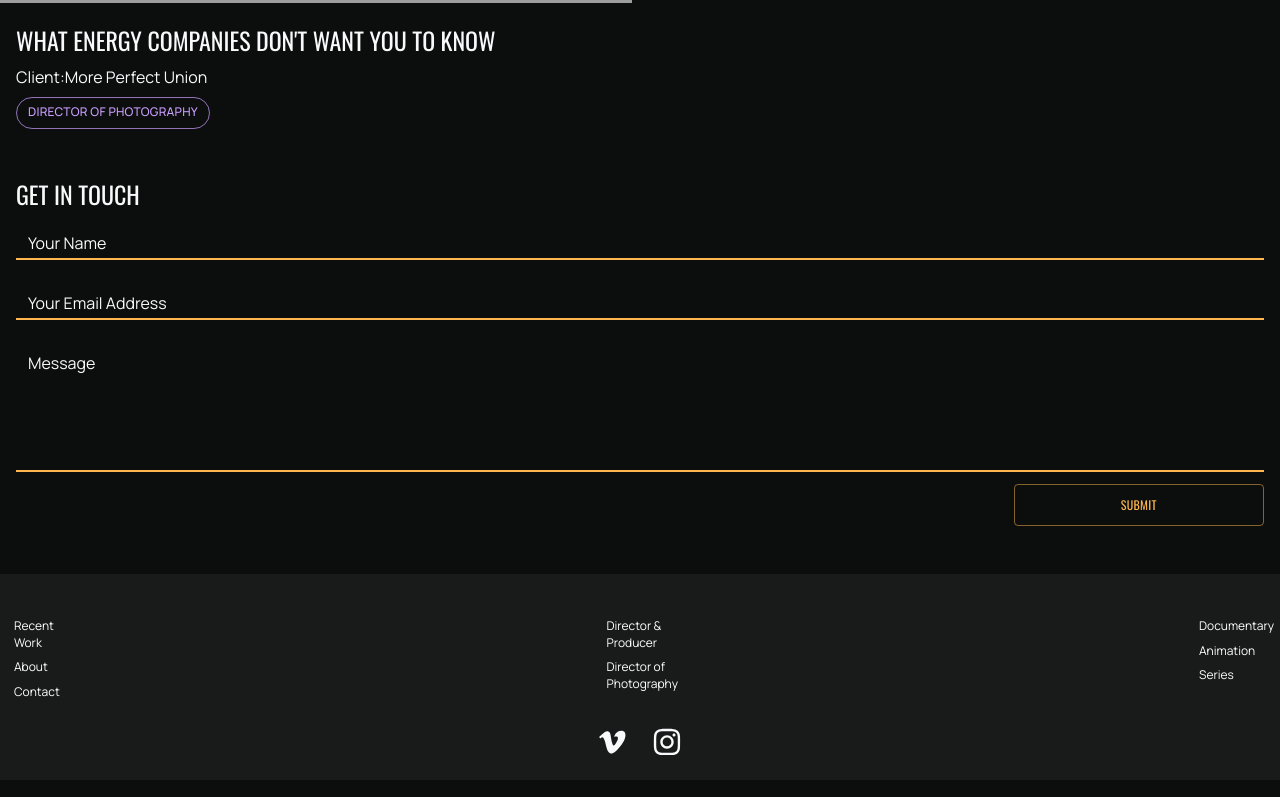
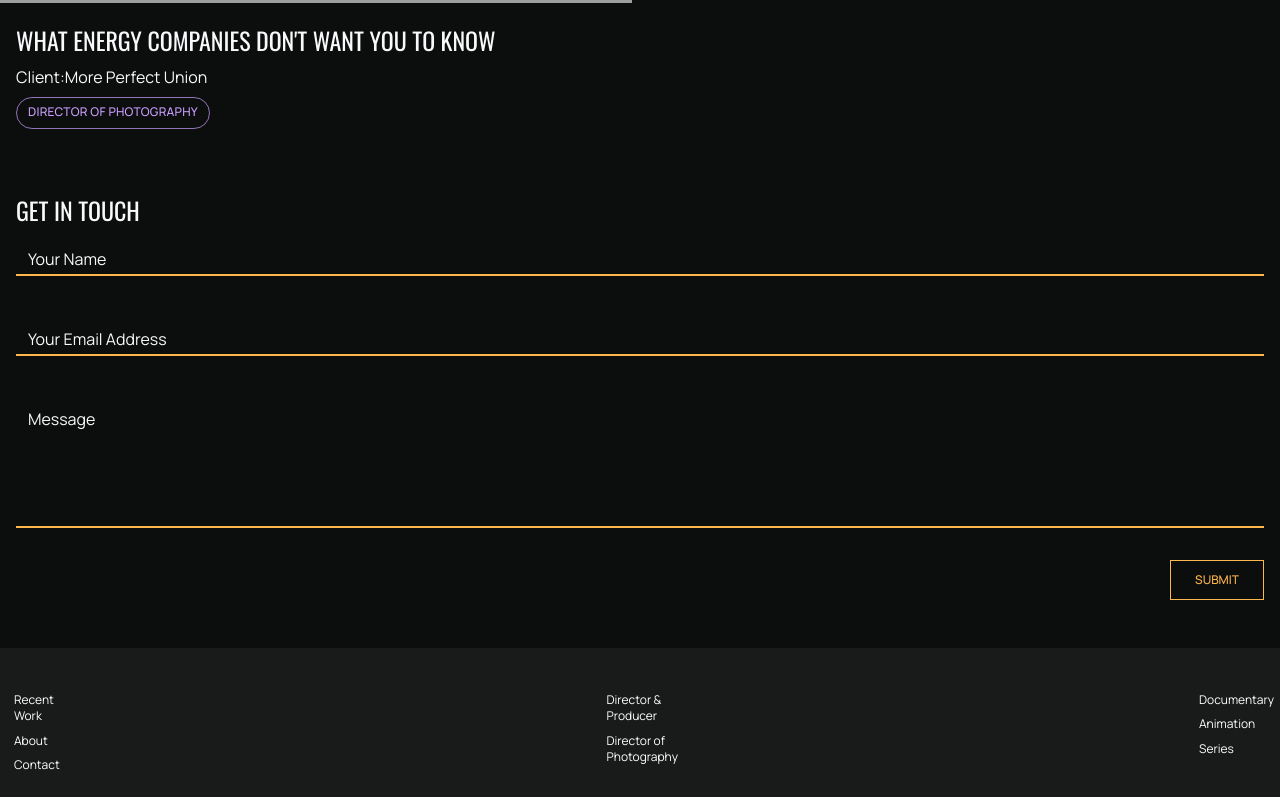
Before and after one commit to mwkwsd/sensensomething, a React (Create React App) app: page / in a window 1280 px wide. Shown: the part 2717-3514 px from the top of the page. Built offline with nearby package versions, Linux system fonts and the light colour scheme; grey boxes are pictures that could not be loaded.

Commit message:
Updated buttons

```diff
--- a/src/components/atoms/buttons/HireMeButton.tsx
+++ /dev/null
@@ -1,23 +0,0 @@
-import { Button } from '@mui/material'
-import { Link } from 'react-router-dom'
-
-export function HireMeButton() {
-  return (
-    <Button
-      component={Link}
-      to="/#contact"
-      size="small"
-      sx={{
-        color: '#79DFC1',
-        marginRight: '8px',
-        fontSize: '0.8rem',
-        whiteSpace: 'nowrap',
-        border: '1px solid #79DFC1',
-        borderRadius: '0',
-        padding: '10px 20px',
-      }}
-    >
-      READY TO HIRE ME?
-    </Button>
-  )
-}
--- /dev/null
+++ b/src/components/atoms/buttons/OutlinedButton.tsx
@@ -0,0 +1,39 @@
+import { Button, SxProps, Typography } from '@mui/material'
+
+type OutlinedButtonProps = {
+  color: string
+  text: string
+  sx?: SxProps
+  onClick?: () => void
+  component?: React.ElementType
+  to?: string
+}
+export function OutlinedButton({
+  color,
+  text,
+  sx,
+  onClick,
+  component,
+  to,
+}: OutlinedButtonProps) {
+  return (
+    <Button
+      component={component ?? 'button'}
+      onClick={onClick}
+      to={to}
+      size="small"
+      sx={{
+        whiteSpace: 'nowrap',
+        borderRadius: '0',
+        padding: '0.875rem 0',
+        flex: '0 50%',
+        border: `1px solid ${color}`,
+        ...sx,
+      }}
+    >
+      <Typography variant="button" sx={{ color }}>
+        {text}
+      </Typography>
+    </Button>
+  )
+}
--- a/src/components/atoms/buttons/ShowMoreButton.tsx
+++ /dev/null
@@ -1,24 +0,0 @@
-import { Button } from '@mui/material'
-
-type ShowMoreButtonProps = {
-  onClick: () => void
-}
-
-export function ShowMoreButton({ onClick }: ShowMoreButtonProps) {
-  return (
-    <Button
-      onClick={onClick}
-      size="small"
-      sx={{
-        color: 'white',
-        fontSize: '0.8rem',
-        whiteSpace: 'nowrap',
-        border: '1px solid white',
-        borderRadius: '0',
-        padding: '10px 20px',
-      }}
-    >
-      LOAD MORE VIDEOS
-    </Button>
-  )
-}
--- a/src/components/atoms/formInput/TextInput.tsx
+++ b/src/components/atoms/formInput/TextInput.tsx
@@ -1,11 +1,6 @@
-import {
-  InputProps,
-  TextField,
-  TextFieldProps,
-  useTheme,
-} from '@mui/material'
+import { InputProps, TextField, TextFieldProps, useTheme } from '@mui/material'
+import { WithRequired } from '../../../common/utils/typescriptUtils'
 import { Input } from '../../molecules/contactForm/ContactForm'
-import { WithRequired } from '../../../common/utils/typescriptUtils'
 
 export type TextInputProps = {
   fieldName: Input
@@ -42,8 +37,12 @@ export function TextInput({ fieldName, label, ...rest }: TextInputProps) {
       label={label}
       name={fieldName}
       rows={rest.multiline ? 5 : 1}
-      InputLabelProps={{ sx: { paddingLeft: '12px', fontSize: '16px' } }}
-      InputProps={inputProps}
+      slotProps={{
+        inputLabel: {
+          sx: { paddingLeft: '0.75rem', fontSize: '1rem' },
+        },
+        input: inputProps,
+      }}
       {...rest}
     />
   )
--- a/src/components/molecules/contactForm/ContactForm.tsx
+++ b/src/components/molecules/contactForm/ContactForm.tsx
@@ -5,8 +5,10 @@ import {
   Grid2,
   TextFieldProps,
   Typography,
+  useTheme,
 } from '@mui/material'
 import { useMemo, useRef, useState } from 'react'
+import { OutlinedButton } from '../../atoms/buttons/OutlinedButton'
 import { FieldError } from '../../atoms/formInput/FieldError'
 import { TextInput } from '../../atoms/formInput/TextInput'
 
@@ -29,6 +31,7 @@ const defaultFieldState: { [key in Input]: string } = inputs.reduce(
 )
 
 export function ContactForm() {
+  const theme = useTheme()
   const [fieldStates, setFieldStates] = useState(defaultFieldState)
   const [fieldErrors, setFieldErrors] = useState(defaultFieldState)
   const [formError, setFormError] = useState(false)
@@ -111,13 +114,13 @@ export function ContactForm() {
     <>
       {!formSubmitted && (
         <Grid2
+          container
           id="contact"
-          container
-          spacing={1.5}
+          spacing={4}
           component="form"
           ref={form}
           onSubmit={e => sendEmail(e)}
-          sx={{ paddingX: '16px' }}
+          sx={{ paddingX: '1rem' }}
         >
           {inputs.map(i => (
             <Grid2 key={`${i}-input-key`} size={{ xs: 12 }}>
@@ -133,16 +136,22 @@ export function ContactForm() {
               )}
             </Grid2>
           ))}
-          <Grid2 size={{ xs: 2.5 }} marginLeft={'auto'}>
-            <Button
-              disableElevation
-              type="submit"
-              variant="outlined"
-              color="email"
-              sx={{ width: '100%', paddingY: '12px' }}
-            >
-              SUBMIT
-            </Button>
+          <Grid2
+            size={{ xs: 2.5 }}
+            flexGrow={1}
+            justifyContent="right"
+            sx={{ position: 'relative', height: '2.5rem' }}
+          >
+            <OutlinedButton
+              sx={{
+                width: '5.875rem',
+                height: '2.5rem',
+                position: 'absolute',
+                right: 0,
+              }}
+              text="Submit"
+              color={theme.palette.email.main}
+            />
           </Grid2>
           {formError && (
             <FieldError message="Something went wrong and the form was not submitted. Please try again." />
--- a/src/components/organisms/seriesDetailEpisodes/SeriesDetailEpisodes.tsx
+++ b/src/components/organisms/seriesDetailEpisodes/SeriesDetailEpisodes.tsx
@@ -3,7 +3,7 @@ import { useMemo, useState } from 'react'
 import { ISeriesDetail } from '../../../common/interfaces/ISeriesDetail'
 import { IVideoInfo } from '../../../common/interfaces/IVideoInfo'
 import { getVideoInfoForTitle } from '../../../common/utils/utils'
-import { UnderlinedButton } from '../../atoms/buttons/UnderlinedButton'
+import { OutlinedButton } from '../../atoms/buttons/OutlinedButton'
 import { SeriesVideoCard } from '../../molecules/seriesVideoCard/SeriesVideoCard'
 
 type SeriesDetailEpisodesProps = {
@@ -31,10 +31,15 @@ export function SeriesDetailEpisodes({
 
     return (
       <Container
-        sx={{ padding: '0px', display: 'flex', justifyContent: 'center' }}
+        sx={{
+          padding: '1.5rem 1rem 0',
+          display: 'flex',
+          justifyContent: 'center',
+        }}
       >
-        <UnderlinedButton
-          label="See All Episodes"
+        <OutlinedButton
+          text="Show More Episodes"
+          color="#FFFFFF"
           onClick={() => setShouldSeeAllEpisodes(!shouldSeeAllEpisodes)}
         />
       </Container>
@@ -42,8 +47,8 @@ export function SeriesDetailEpisodes({
   }, [shouldSeeAllEpisodes, numberOfVideos])
 
   return (
-    <Box sx={{ paddingTop: '16px' }}>
-      <Typography variant="h1" sx={{ paddingX: '16px' }}>
+    <Box sx={{ paddingTop: '1rem' }}>
+      <Typography variant="h1" sx={{ paddingX: '1rem' }}>
         Episodes
       </Typography>
       <Grid2 container spacing={2}>
--- a/src/components/organisms/videoList/VideoList.tsx
+++ b/src/components/organisms/videoList/VideoList.tsx
@@ -1,55 +1,64 @@
-import { Grid } from '@mui/material'
+import { Grid2, Stack } from '@mui/material'
+import { useState } from 'react'
+import { Link, useLocation } from 'react-router-dom'
 import { IVideoInfo } from '../../../common/interfaces/IVideoInfo'
+import { OutlinedButton } from '../../atoms/buttons/OutlinedButton'
 import { VideoCard } from '../../molecules/videoCard/VideoCard'
-import { ShowMoreButton } from '../../atoms/buttons/ShowMoreButton'
-import { HireMeButton } from '../../atoms/buttons/HireMeButton'
-import { useState } from 'react'
-import { useLocation } from 'react-router-dom'
 
 type VideoListProps = {
   videos: IVideoInfo[]
   pageType: 'genre' | 'role' | 'recent'
 }
 
-const videosPerPage = 3
+const VIDEOS_PER_PAGE = 3
 
 export function VideoList({ videos, pageType }: VideoListProps) {
   const location = useLocation()
   const isHomePage = location.pathname === '/'
 
   const [visibleVideos, setVisibleVideos] = useState(
-    videos.slice(0, videosPerPage)
+    videos.slice(0, VIDEOS_PER_PAGE)
   )
 
   const handleShowMore = () => {
-    setVisibleVideos(videos.slice(0, visibleVideos.length + videosPerPage))
+    setVisibleVideos(videos.slice(0, visibleVideos.length + VIDEOS_PER_PAGE))
   }
 
   const allVideosDisplayed = visibleVideos.length === videos.length
 
   const videoComponents = visibleVideos.map((video: IVideoInfo) => (
-    <Grid item xs={12} md={6} key={`grid-item-video-list-${video.title}`}>
+    <Grid2 size={{ xs: 12, md: 6 }} key={`grid-item-video-list-${video.title}`}>
       <VideoCard video={video} pageType={pageType} />
-    </Grid>
+    </Grid2>
   ))
 
   return (
     <>
-      <Grid container spacing={2}>
+      <Grid2 container spacing={2}>
         {videoComponents}
-      </Grid>
-      <div
-        style={{
-          display: 'flex',
-          justifyContent: 'center',
-          gap: '2px',
-          paddingLeft: '16px',
-          paddingRight: '16px',
-        }}
+      </Grid2>
+      <Stack
+        direction="row"
+        spacing={{ xs: 1 }}
+        justifyContent="center"
+        sx={{ paddingTop: '1rem', paddingX: '1rem' }}
       >
-        {!isHomePage && <HireMeButton />}
-        {!allVideosDisplayed && <ShowMoreButton onClick={handleShowMore} />}
-      </div>
+        {!isHomePage && (
+          <OutlinedButton
+            text="Ready to Hire Me?"
+            color="#79DFC1"
+            component={Link}
+            to="/#contact"
+          />
+        )}
+        {!allVideosDisplayed && (
+          <OutlinedButton
+            text="Show More Videos"
+            color="#FFFFFF"
+            onClick={handleShowMore}
+          />
+        )}
+      </Stack>
     </>
   )
 }
--- a/src/theme.tsx
+++ b/src/theme.tsx
@@ -61,15 +61,19 @@ const theme = createTheme({
       lineHeight: '1.4rem',
       textAlign: 'left',
     },
+
+    // Ready to Hire / Submit / See more videos
     button: {
       color: '#FFFFFF',
-      lineHeight: '1.024rem',
+      lineHeight: '100%',
       fontSize: '0.75rem',
-      letterSpacing: '0.02em',
-      fontFamily: 'Oswald, sans-serif',
+      letterSpacing: '2%',
+      fontFamily: 'Manrope, sans-serif',
       fontWeight: 500,
-      textAlign: 'left',
+      textTransform: 'uppercase',
     },
+
+    // Footer Buttons
     subtitle1: {
       fontFamily: 'Manrope, sans-serif',
       fontSize: '0.75rem',
```
